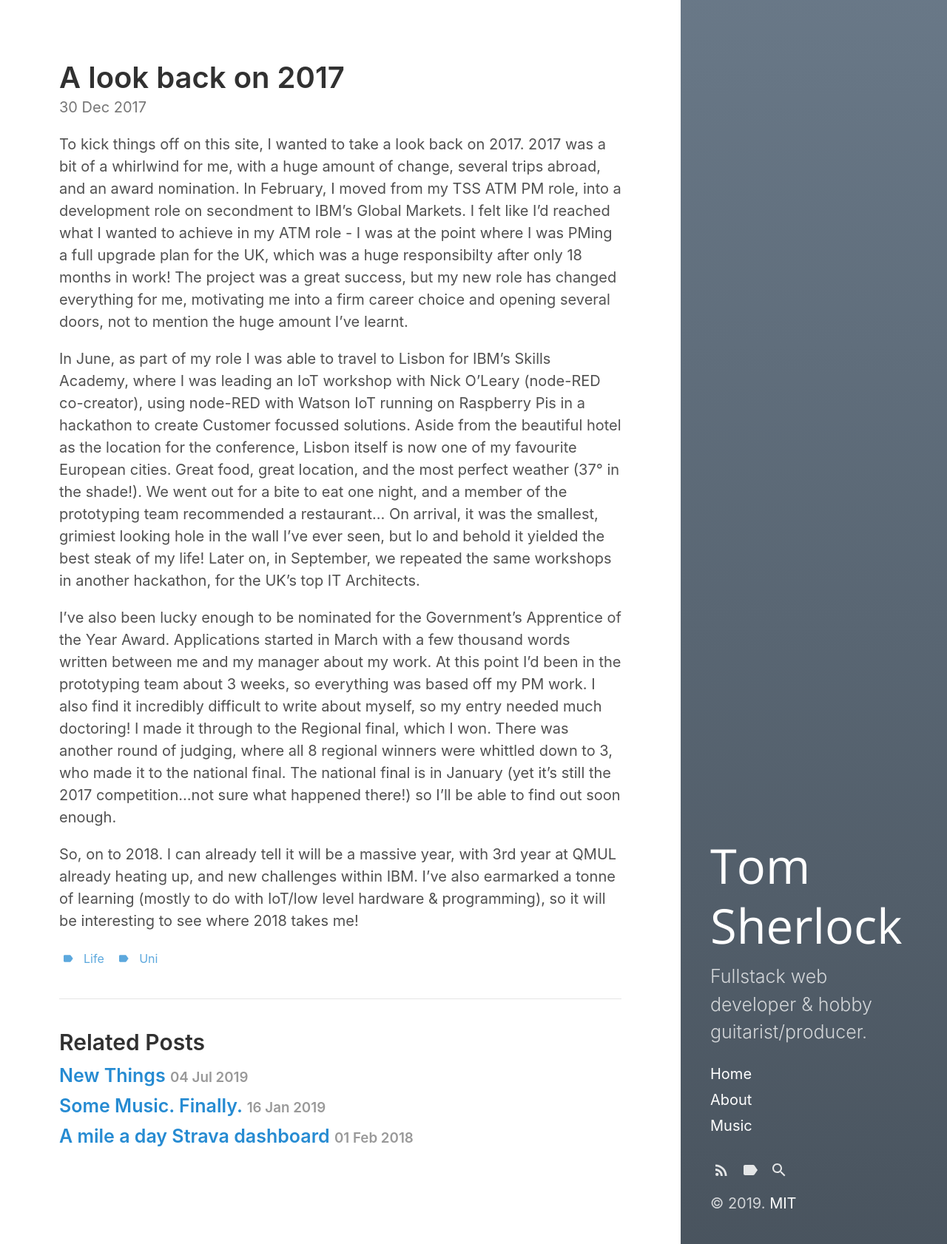
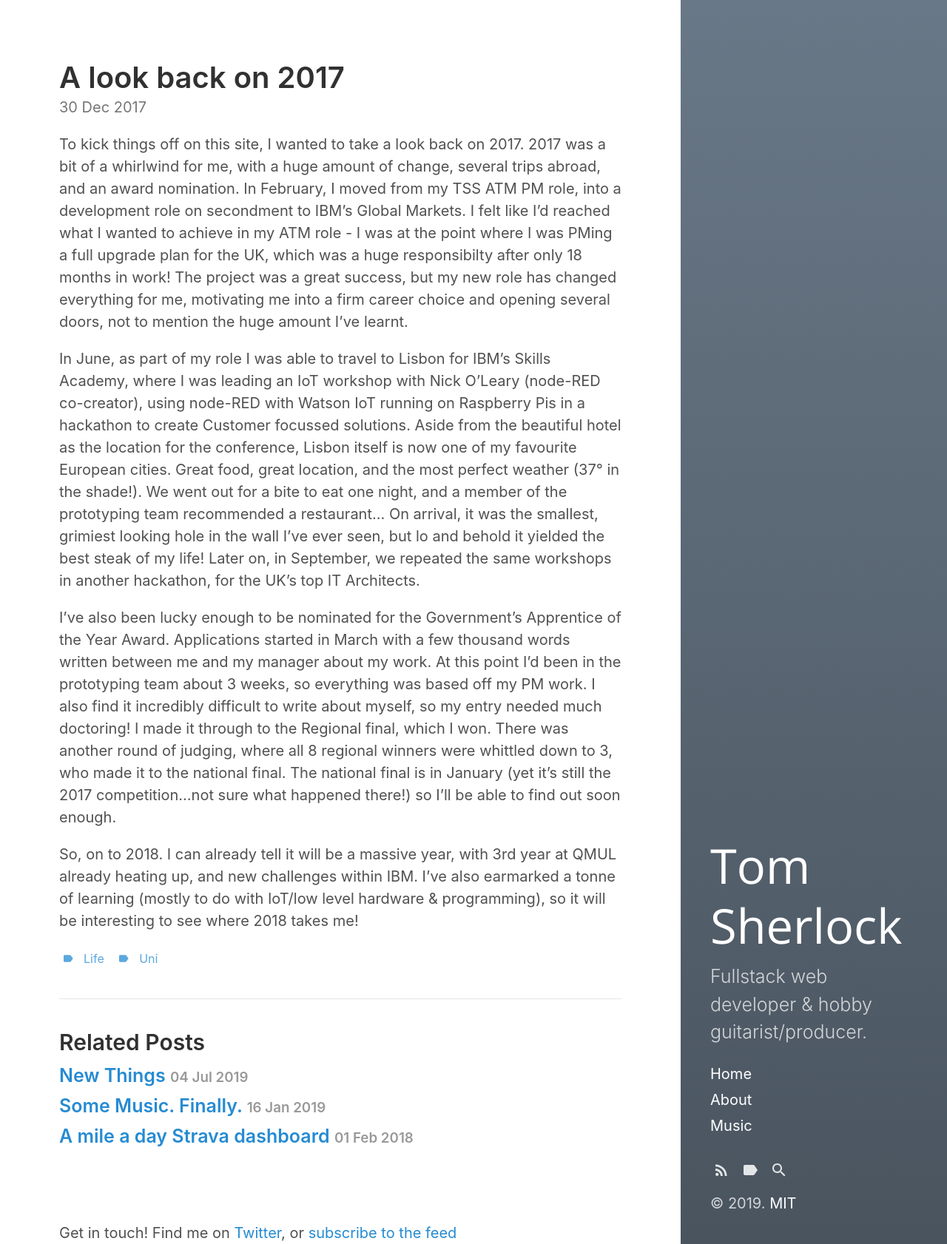
Before and after one commit to tomsherlocked/site, a Jekyll site: the page built from _posts/2017-12-30-2017-review.md, in a window 1280 px wide. Shown: the whole page at 74% size. Built offline with Jekyll 4.4.1, drawn with Linux system fonts in a browser that asks for light colours.

Commit message:
added footer

```diff
--- a/_layouts/post.html
+++ b/_layouts/post.html
@@ -16,3 +16,8 @@ layout: default
   {% include comments.html %}
   {% include related_posts.html %}
 </div>
+
+
+<div class="footer">
+Get in touch! Find me on <a href="https://twitter.com/tomsherlocked">Twitter</a>, or <a href="/feed">subscribe to the feed</a>
+</div>
```
Also changed, not shown: category/music.md (+1 -1 lines).
